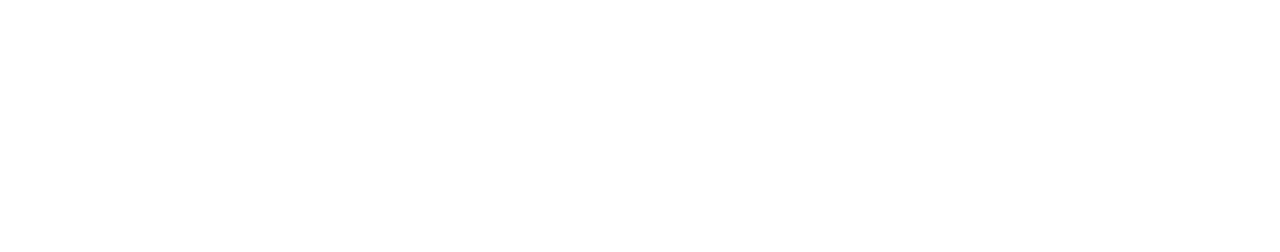
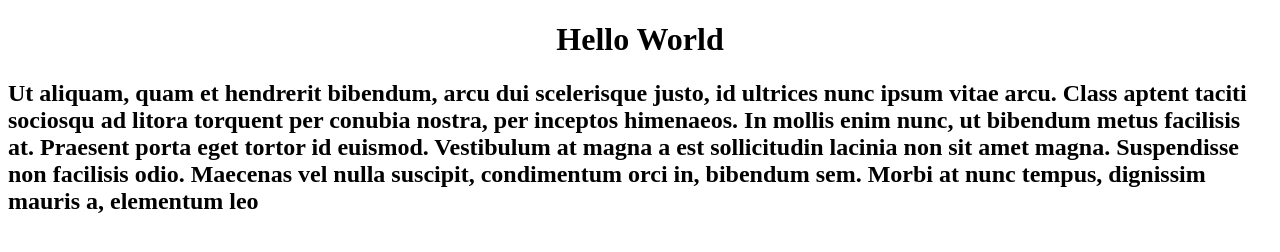
Before and after one commit to Rooarii/helloworld, a plain HTML site: page index.html in a window 1280 px wide. Drawn offline with nearby package versions, Linux system fonts and the light colour scheme.

Commit message:
h1/2 added

```diff
--- a/index.html
+++ b/index.html
@@ -10,10 +10,12 @@
         <meta name="author" content="Rooarii MANUEL">
 
         <!-- css -->
-        <!-- <link rel="stylesheet" href=""> -->
+        <link rel="stylesheet" href="./style.css">
+        <link rel="stylesheet" href="https://cdnjs.cloudflare.com/ajax/libs/animate.css/4.1.1/animate.min.css"/>
     </head>
     <body>
-
+        <h1 class="animate__heartBeat animate__slow">Hello World</h1>
+        <h2>Ut aliquam, quam et hendrerit bibendum, arcu dui scelerisque justo, id ultrices nunc ipsum vitae arcu. Class aptent taciti sociosqu ad litora torquent per conubia nostra, per inceptos himenaeos. In mollis enim nunc, ut bibendum metus facilisis at. Praesent porta eget tortor id euismod. Vestibulum at magna a est sollicitudin lacinia non sit amet magna. Suspendisse non facilisis odio. Maecenas vel nulla suscipit, condimentum orci in, bibendum sem. Morbi at nunc tempus, dignissim mauris a, elementum leo
         <!-- js -->
         <!-- <script src="" async defer></script> -->
     </body>
--- /dev/null
+++ b/style.css
@@ -0,0 +1,7 @@
+body {
+    vertical-align: baseline;
+}
+
+h1 {
+    text-align: center;
+}
```
